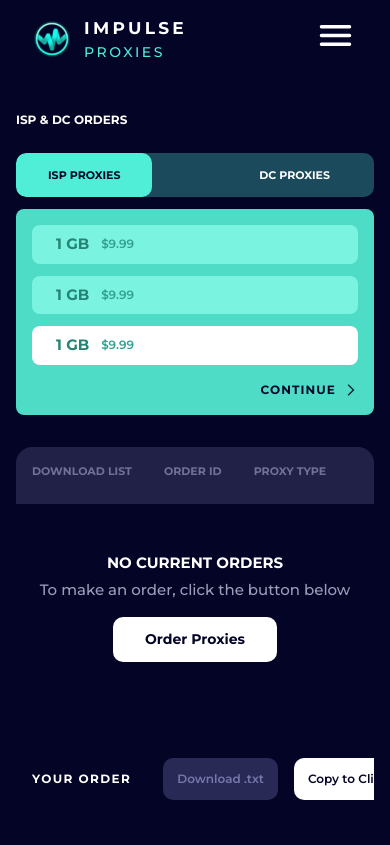
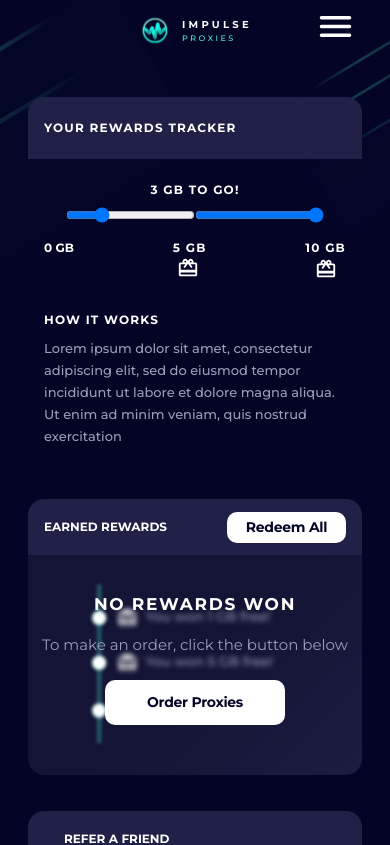
Before and after one commit to Radial-code/impulse-proxies, a Next.js app: page /dashboard in a window 390 px wide. Shown: the top 845 px of the page. Built offline with nearby package versions, Linux system fonts and the light colour scheme.

Commit message:
dashboard 5 is complete

```diff
--- a/components/dashborad/Dashboard5.jsx
+++ b/components/dashborad/Dashboard5.jsx
@@ -15,16 +15,16 @@ const Dashboard5 = () => {
           </div>
         </div>
         <DashboardNav />
-        <div className="lg:pt-14 lg:pb-36 pb-12 pt-9">
+        <div className="lg:pt-14 lg:pb-36 sm:pb-12 pb-[76px] sm:pt-9 pt-6">
           <div className="container xl:max-w-[1358px] 2xl:max-w-[1320px] mx-auto xl:px-3 px-4">
             <RangeBar />
             <div className=" flex flex-wrap mt-9 lg:mt-12">
               <div className="w-full lg:w-6/12 px-3">
-                <div className="bg-[#212148] flex items-center justify-between h-14 rounded-t-[16px] px-4 lg:px-9 relative">
-                  <p className=" text-sm font-Montserrat font-bold text-white">
+                <div className="bg-[#212148] flex items-center justify-between rounded-t-[16px] px-4 lg:px-9 relative">
+                  <p className=" text-sm font-Montserrat leading-normal tracking-[1.2px] font-bold lg:py-[22px] py-5 sm:px-6 text-white">
                     EARNED REWARDS
                   </p>
-                  <button className="text-[#040426] w-[119px] h-[31px] hover:text-white leading-normal tracking[-0.28px] hover:bg-[#040426] duration-300 ease-in-out bg-white flex justify-center items-center font-Montserrat font-bold text-[14px] rounded-[10px] mt-6 sm:mt-0">
+                  <button className="text-[#040426] w-[119px] h-[31px] hover:text-white leading-normal tracking[-0.28px] hover:bg-[#040426] duration-300 ease-in-out bg-white flex justify-center items-center font-Montserrat font-bold text-[14px] rounded-[10px] ">
                     Redeem All
                   </button>
                 </div>
@@ -74,16 +74,18 @@ const Dashboard5 = () => {
                 </div>
               </div>
               <div className="w-full lg:w-6/12 px-3 min-h-[244px] mt-9 lg:mt-0">
-                <p className="bg-[#212148] rounded-t-[16px] h-14 px-9 text-sm font-Montserrat font-bold text-white flex items-center">
-                  REFER A FRIEND
-                </p>
-                <div className="rang_bar px-4  pt-[22px] pb-10 rounded-b-[16px]">
+                <div className="flex items-center bg-[#212148] rounded-t-[16px] lg:py-[22px] py-5 px-6">
+                  <p className=" leading-normal tracking-[1.2px] text-sm font-Montserrat font-bold text-white ">
+                    REFER A FRIEND
+                  </p>
+                </div>
+                <div className="rang_bar sm:px-6 px-4  sm:pt-6 pt-[26px] sm:pb-10 pb-5 rounded-b-[16px]">
                   <div className="bg-[#292956] h-[46px] rounded-[10px] flex justify-between items-center px-[18px]">
                     <div className=" flex">
-                      <p className=" text-[#7777AD] font-Montserrat text-md font-semibold">
+                      <p className=" text-[#7777AD] font-Montserrat leading-normal tracking-[-0.28px] text-md font-semibold">
                         Discount Code
                       </p>
-                      <p className=" text-white font-Montserrat text-md font-semibold ms-4">
+                      <p className=" text-white font-Montserrat text-md font-semibold ms-4 leading-normal tracking-[-0.28px]">
                         2729PAYJ1
                       </p>
                     </div>
@@ -94,28 +96,30 @@ const Dashboard5 = () => {
                       alt="about image"
                     />
                   </div>
-                  <p className=" font-Montserrat text-[13px] md:text-lg font-medium text-[#9D9DBB] md:max-w-[618px] max-w-[460px] mt-4 lg:mt-5">
+                  <p className=" font-Montserrat sm:text-[13px] text-[12px] md:text-lg font-medium leading-normal text-[#9D9DBB] md:max-w-[608px] max-w-[460px] sm:mt-5 mt-4">
                     Share this code, and when someone signs up and purchases
                     proxies, you will get paid!
                   </p>
-                  <div className=" mt-6 lg:mt-7 sm:flex justify-between items-center">
-                    <div className="flex">
-                      <p className=" font-Montserrat font-bold text-white text-md tracking-tighter-[10%]">
+                  <div className="sm:mt-8 mt-6 lg:mt-7 sm:flex justify-between items-center">
+                    <div className="flex sm:flex-row flex-col">
+                      <p className=" font-Montserrat font-bold text-white text-md leading-normal tracking-[1.4px]">
                         USED IN ORDER
                         <span className="font-Montserrat font-medium text-lg text-[#9D9DBB] ms-3">
                           4
                         </span>
                       </p>
-                      <p className="ps-9 font-Montserrat font-bold text-white text-md tracking-tighter-[10%] mt-3 sm:mt-0">
+                      <p className="sm:ps-9 font-Montserrat font-bold text-white text-md leading-normal tracking-[1.4px] sm:mt-3 mt-4 md:mt-0">
                         MONEY MADE
                         <span className="font-Montserrat font-medium text-lg text-[#9D9DBB] ms-3">
                           $10.94
                         </span>
                       </p>
                     </div>
-                    <button className="text-[#040426] w-[109px] h-[27px] hover:text-white hover:bg-[#040426] duration-300 ease-in-out bg-white flex justify-center items-center font-Montserrat font-bold text-[13px] rounded-[10px] mt-6 sm:mt-0">
-                      Cash Out
-                    </button>
+                    <div className="flex justify-end sm:justify-normal">
+                      <button className="text-[#040426] w-[109px] h-[27px] hover:text-white hover:bg-[#040426] duration-300 ease-in-out bg-white flex justify-center items-center leading-normal tracking-[-0.26px] font-Montserrat font-bold text-[13px] rounded-[10px] mt-6 sm:mt-0">
+                        Cash Out
+                      </button>
+                    </div>
                   </div>
                 </div>
               </div>
--- a/components/dashborad/DashboardNav.jsx
+++ b/components/dashborad/DashboardNav.jsx
@@ -28,10 +28,10 @@ const DashboardNav = () => {
         add
         setActiveNavOverlay={setActiveNavOverlay}
       />
-      <nav className="dark-blue lg:py-6 sm:py-5 py-4 flex-grow-0">
+      <nav className="dark-blue xl:py-6 lg:py-5 py-3 flex-grow-0">
         <div className="container lg:max-w-[1320px] mx-auto lg:px-3 px-8">
           <div className="flex-1 flex items-center justify-between  lg:items-center">
-            <div className="flex-1 flex items-center justify-between">
+            <div className="flex-1 flex items-center lg:justify-between lg:ms-0 ms-12 justify-center">
               <div className="flex-shrink-0 flex items-center justify-between">
                 <Link
                   href="/"
@@ -42,13 +42,13 @@ const DashboardNav = () => {
                     width={65}
                     src="/assets/images/svg/FooterLogo.svg"
                     alt="aboutimage"
-                    className="sm:w-[67px] sm:h-[67px] w-[40px] h-[40px]"
+                    className="lg:w-[67px] lg:h-[67px] md:w-[45px] md:h-[55px] w-[30px] h-[37px]"
                   />
                   <div className="ms-3">
-                    <p className="mb-0 text-[17px] text-white font-bold lh_normal font-Montserrat tracking-[3.3px]">
+                    <p className="mb-0 lg:text-[17px] sm:text-[15px] text-[10px] text-white font-bold lh_normal font-Montserrat tracking-[3.3px]">
                       IMPULSE
                     </p>
-                    <p className="text-[14px] text-cyan-green font-Montserrat font-medium lh_normal mb-0 tracking-[2.55px]">
+                    <p className="lg:text-[14px] sm:text-[12px] text-[8px] text-cyan-green font-Montserrat font-medium lh_normal mb-0 tracking-[2.55px]">
                       PROXIES
                     </p>
                   </div>
@@ -59,19 +59,19 @@ const DashboardNav = () => {
                   {/* </Link> */}
                   <Link
                     href="#"
-                    className="text-[#5E5E80] active:text-white font-semibold tracking-[-0.38px] font-Montserrat text-[17px] after:transition-all after:ease-in-out after:duration-200 after:contents-[''] after:absolute after:h-[2px] after:w-0  active:after:w-full relative after:bg-white overflow-hidden after:start-[50%] active:after:start-0 after:bottom-0"
+                    className="text-[#5E5E80] active:text-white font-semibold tracking-[-0.38px] font-Montserrat text-[17px] after:transition-all after:ease-in-out after:duration-200 after:contents-[''] after:absolute after:h-[2px] after:w-0  active:after:w-full hover:after:w-full relative after:bg-white overflow-hidden after:start-[50%] hover:after:start-[0%] active:after:start-0 after:bottom-0"
                   >
                     Residential
                   </Link>
                   <Link
                     href="#"
-                    className="text-[#5E5E80] active:text-white font-semibold tracking-[-0.38px] font-Montserrat text-[17px] after:transition-all after:ease-in-out after:duration-200 after:contents-[''] after:absolute after:h-[2px] after:w-0  active:after:w-full relative after:bg-white overflow-hidden after:start-[50%] active:after:start-0 after:bottom-0"
+                    className="text-[#5E5E80] active:text-white font-semibold tracking-[-0.38px] font-Montserrat text-[17px] after:transition-all after:ease-in-out after:duration-200 after:contents-[''] after:absolute after:h-[2px] after:w-0  active:after:w-full hover:after:w-full relative after:bg-white overflow-hidden after:start-[50%] hover:after:start-[0%] active:after:start-0 after:bottom-0"
                   >
                     ISP & Datacenter
                   </Link>
                   <Link
                     href="#"
-                    className="text-[#5E5E80] active:text-white font-semibold tracking-[-0.38px] font-Montserrat text-[17px] after:transition-all after:ease-in-out after:duration-200 after:contents-[''] after:absolute after:h-[2px] after:w-0  active:after:w-full relative after:bg-white overflow-hidden after:start-[50%] active:after:start-0 after:bottom-0 flex items-center gap-2"
+                    className="text-[#5E5E80] active:text-white font-semibold tracking-[-0.38px] font-Montserrat text-[17px] after:transition-all after:ease-in-out after:duration-200 after:contents-[''] after:absolute after:h-[2px] after:w-0  active:after:w-full hover:after:w-full relative after:bg-white overflow-hidden after:start-[50%] hover:after:start-[0%] active:after:start-0 after:bottom-0 flex items-center gap-2"
                   >
                     <span className="mb-1">
                       <RewardGift />
--- a/components/dashborad/DashboardThree.jsx
+++ b/components/dashborad/DashboardThree.jsx
@@ -33,21 +33,21 @@ const DashboardThree = () => {
             <div className=" flex flex-wrap mt-9 lg:mt-[50px]">
               <div className="w-full lg:w-6/12 px-3">
                 <div className="bg-[#212148] flex items-center justify-between h-14 rounded-t-[16px] px-4 lg:px-9 relative">
-                  <p className=" text-sm font-Montserrat font-bold text-white">
+                  <p className=" text-sm font-Montserrat trackiing-[1.2px] leading-normal font-bold text-white">
                     EARNED REWARDS
                   </p>
-                  <button className="text-[#040426] w-[119px] h-[31px] hover:text-white hover:bg-[#040426] duration-300 ease-in-out bg-white flex justify-center items-center font-Montserrat font-bold text-[14px] rounded-[10px]">
+                  <button className="text-[#040426] w-[119px] h-[31px] leading-normal tracking-[-0.28px] hover:text-white hover:bg-[#040426] duration-300 ease-in-out bg-white flex justify-center items-center font-Montserrat font-bold text-[14px] rounded-[10px]">
                     Redeem All
                   </button>
                 </div>
                 <div className=" bg-[url('/assets/images/png/Earned_Rewards.png')] bg-no-repeat bg-cover h-[233px]  flex flex-col justify-center items-center mt-[-13px] rounded-b-[16px]">
-                  <h3 className="font-Montserrat font-bold text-xl text-white">
+                  <h3 className="font-Montserrat font-bold text-xl leading-normal tracking-[1.7px] text-white">
                     NO REWARDS WON
                   </h3>
-                  <p className="font-Montserrat text-lg text-[#9D9DBB] pt-4 pb-6">
+                  <p className="font-Montserrat text-lg leading-normal text-[#9D9DBB] pt-4 pb-6">
                     To make an order, click the button below
                   </p>
-                  <button className=" text-[#040426] w-[180px] h-[45px] hover:text-white hover:bg-[#040426] duration-300 ease-in-out bg-white flex justify-center items-center font-Montserrat font-bold text-[14px] rounded-[10px]">
+                  <button className=" text-[#040426] w-[180px] h-[45px] hover:text-white hover:bg-[#040426] duration-300 ease-in-out bg-white flex justify-center items-center font-Montserrat font-bold leading-normal tracking-[-0.32px] text-[14px] rounded-[10px]">
                     Order Proxies
                   </button>
                 </div>
--- a/components/dashborad/DeshboardMobileNav.jsx
+++ b/components/dashborad/DeshboardMobileNav.jsx
@@ -35,7 +35,7 @@ const DeshboardMobileNav = ({ activeNavOverlay, setActiveNavOverlay }) => {
         }`}
       >
         <div className="container xl:max-w-[1220px] 2xl:max-w-[1320px] mx-auto xl:px-3 px-4">
-          <div className="flex flex-col gap-9 xl:gap-5 items-start w-full">
+          <div className="flex flex-col gap-9 xl:gap-5 lg:items-start items-center w-full">
             {/* box */}
             <div
               className="bg-[#1D1D42] max-w-[327px] w-full py-4 sm:mt-16 mt-8 px-4 rounded-[10px] flex items-center justify-between"
--- a/components/dashborad/RangeBar.jsx
+++ b/components/dashborad/RangeBar.jsx
@@ -31,16 +31,18 @@ const RangeBar = () => {
 
   return (
     <>
-      <div className=" px-3">
-        <p className=" text-sm font-Montserrat font-bold text-white bg-[#212148] h-14 flex items-center ps-4 lg:ps-9 rounded-t-[16px]">
-          YOUR REWARDS TRACKER
-        </p>
-        <div className="rang_bar rounded-b-[16px] px-4 md:px-6 pt-5 pb-8 mt-[-2px]">
-          <p className=" text-sm font-Montserrat font-bold text-white md:max-w-[330px] text-center lg:text-end">
+      <div className="px-3">
+        <div className="bg-[#212148] flex items-center  rounded-t-[16px]">
+          <p className="text-sm font-Montserrat font-bold text-white leading-normal tracking-[1.2px] sm:ps-6 ps-4 lg:py-6 py-[22px] ">
+            YOUR REWARDS TRACKER
+          </p>
+        </div>
+        <div className="rang_bar rounded-b-[16px] px-4 md:px-6 sm:pt-7 pt-6 sm:pb-8 pb-4 mt-[-2px]">
+          <p className=" text-sm font-Montserrat font-bold text-white md:max-w-[330px] leading-normal tracking-[1.2px] text-center lg:text-end">
             3 GB TO GO!
           </p>
 
-          <div className="flex relative justify-center items-center lg:h-20 h-[30px] mx-auto rounded">
+          <div className="flex relative justify-center items-center lg:h-[60px] sm:h-[30px] h-[40px] mx-auto rounded">
             <div className="range-slider">
               <div className="progress" style={progressStyle}></div>
               <span className="range-min-wrapper">
@@ -67,12 +69,12 @@ const RangeBar = () => {
               </span>
             </div>
           </div>
-          <div className=" flex justify-between">
-            <p className=" text-sm font-Montserrat font-bold text-white lg:mt-[-14px]">
+          <div className="flex justify-between">
+            <p className="text-sm font-Montserrat font-bold   text-white lg:mt-[-14px]">
               0 GB
             </p>
             <div className=" text-center">
-              <p className="text-sm font-Montserrat line relative font-bold text-white lg:mt-[-14px] tracking-widest">
+              <p className="text-sm font-Montserrat line relative font-bold text-white leading-normal tracking-[1.2px] lg:mt-[-14px]">
                 5 GB
               </p>
               <Image
@@ -96,11 +98,11 @@ const RangeBar = () => {
               />
             </div>
           </div>
-          <div className=" mt-5">
-            <p className=" text-sm font-Montserrat font-bold text-white">
+          <div className="lg:mt-5 sm:mt-4 mt-[30px]">
+            <p className="text-sm font-Montserrat font-bold leading-normal tracking-[1.2px] text-white">
               HOW IT WORKS
             </p>
-            <p className=" font-Montserrat text-[13px] md:text-lg font-medium text-[#9D9DBB] lg:max-w-[500px] max-w-[613px] xl:max-w-[1125px] mt-2">
+            <p className=" font-Montserrat text-[13px] md:text-lg font-medium text-[#9D9DBB] lg:max-w-[500px] max-w-[613px] xl:max-w-[1125px] leading-[22px] mt-2">
               Lorem ipsum dolor sit amet, consectetur adipiscing elit, sed do
               eiusmod tempor incididunt ut labore et dolore magna aliqua. Ut
               enim ad minim veniam, quis nostrud exercitation
--- a/pages/dashboard.js
+++ b/pages/dashboard.js
@@ -8,8 +8,8 @@ const dashboard = () => {
     <div>
       {/* <Dashboard1 /> */}
       {/* <Dashboard2 /> */}
-      <Dashboard3 />
-      {/* <DashboardThree /> */}
+      {/* <Dashboard3 /> */}
+      <DashboardThree />
       {/* <Dashboard5/> */}
     </div>
   );
--- a/styles/helper.css
+++ b/styles/helper.css
@@ -97,7 +97,7 @@
 .line::before {
   content: "";
   position: absolute;
-  top: -40px;
+  top: -32px;
   left: 10px;
   width: 7px;
   height: 30px;
```
